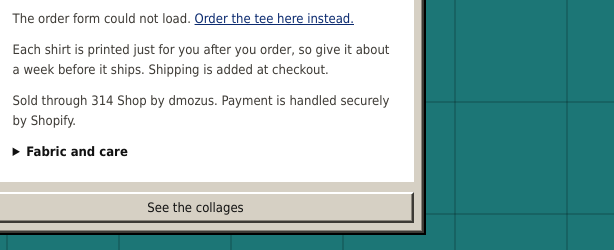
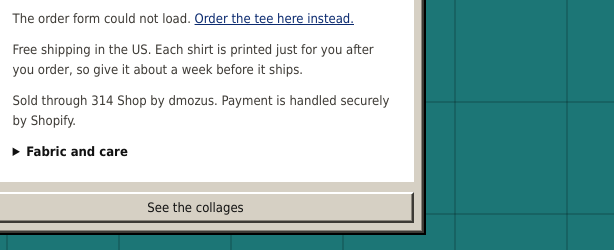
Before and after one commit to dmozus/dmozus-site, a plain HTML site: page tee/index.html in a window 1280 px wide. Shown: the part 459-709 px from the top of the page, 666-1280 px from the left. Drawn offline with Linux system fonts and the light colour scheme; no server answers.

Commit message:
Tee page: free US shipping

```diff
--- a/tee/index.html
+++ b/tee/index.html
@@ -39,7 +39,7 @@
 </form>
 <p id="tee-loading" class="medium">Loading colors and sizes...</p>
 <p id="tee-fallback" class="medium" hidden>The order form could not load. <a href="https://a7c873-3.myshopify.com/products/collage-unisex-heavy-cotton-tee-trendy-graphic-shirt-for-art-lovers">Order the tee here instead.</a></p>
-<p class="medium">Each shirt is printed just for you after you order, so give it about a week before it ships. Shipping is added at checkout.</p>
+<p class="medium">Free shipping in the US. Each shirt is printed just for you after you order, so give it about a week before it ships.</p>
 <p class="medium">Sold through 314 Shop by dmozus. Payment is handled securely by Shopify.</p>
 <details class="care"><summary>Fabric and care</summary>
 <ul>
```
